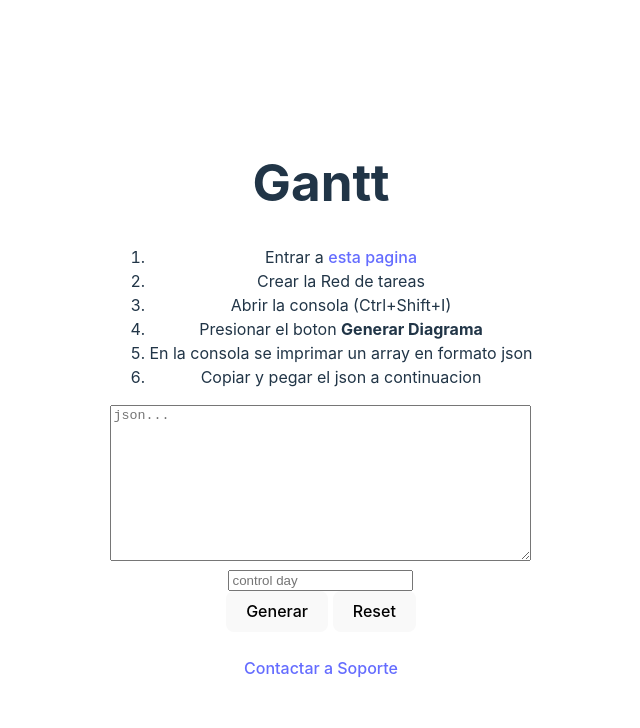
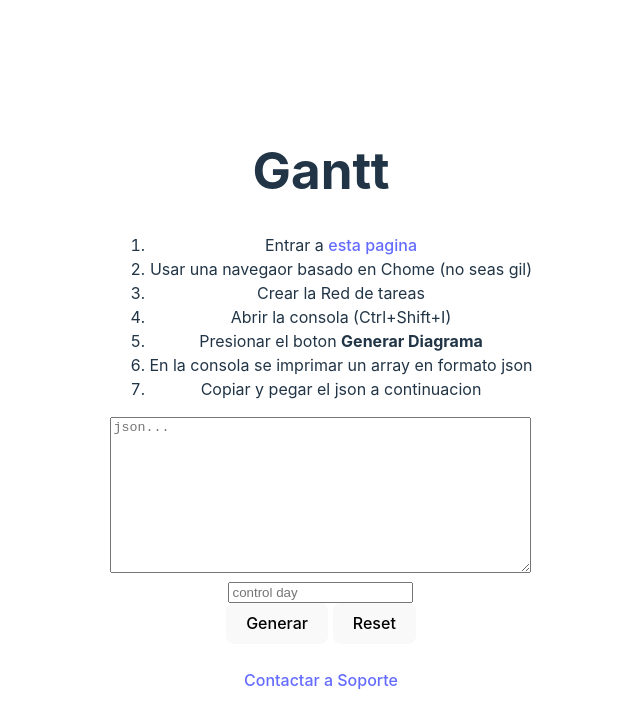
Before and after one commit to BrunoMollo/Gantt, a Svelte app: page / in a window 1280 px wide. Shown: the top 728 px of the page, without its empty margins (319-959 px from the left). Built offline with nearby package versions, Linux system fonts and the light colour scheme.

Commit message:
support chome

```diff
--- a/src/App.svelte
+++ b/src/App.svelte
@@ -43,6 +43,8 @@
     <li>
       Entrar a <a href="https://creadorpertcpm.es/public/">esta pagina</a>
     </li>
+
+    <li>Usar una navegaor basado en Chome (no seas gil)</li>
     <li>Crear la Red de tareas</li>
     <li>Abrir la consola (Ctrl+Shift+I)</li>
     <li>Presionar el boton <b>Generar Diagrama</b></li>
```
